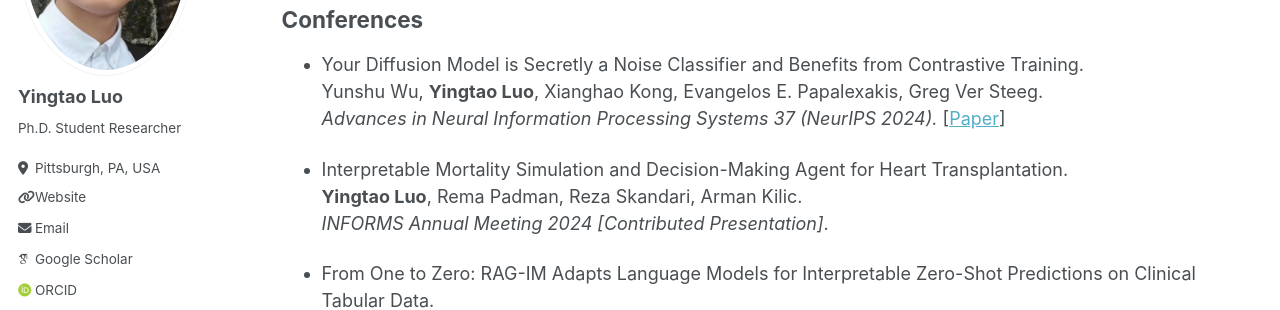
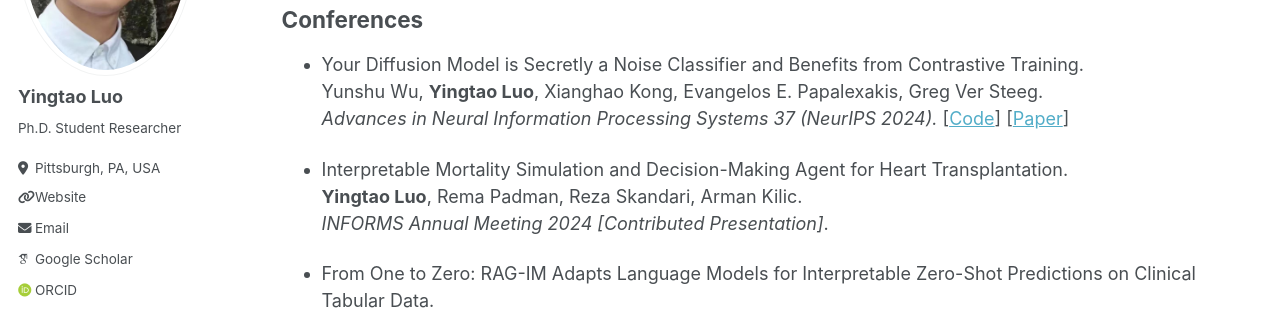
Before and after one commit to yingtaoluo/yingtaoluo.github.io, a Jekyll site: the page built from _pages/publications.md, in a window 1280 px wide and 900 px high. Shown: the part 252-562 px from the top of the window. Built offline with Jekyll 4.4.1, drawn with Linux system fonts in a browser that asks for light colours; some web fonts are replaced.

Commit message:
Update publications.md

```diff
--- a/_pages/publications.md
+++ b/_pages/publications.md
@@ -21,7 +21,7 @@ author_profile: true
 
 * Your Diffusion Model is Secretly a Noise Classifier and Benefits from Contrastive Training.
 Yunshu Wu, __Yingtao Luo__, Xianghao Kong, Evangelos E. Papalexakis, Greg Ver Steeg.
-*Advances in Neural Information Processing Systems 37 (NeurIPS 2024).* [[Paper](https://openreview.net/forum?id=RE7wPI4vfT)]
+*Advances in Neural Information Processing Systems 37 (NeurIPS 2024).* [[Code](https://github.com/yunshuwu/ContrastiveDiffusionLoss)] [[Paper](https://openreview.net/forum?id=RE7wPI4vfT)]
 
 * Interpretable Mortality Simulation and Decision-Making Agent for Heart Transplantation.
 __Yingtao Luo__, Rema Padman, Reza Skandari, Arman Kilic.
```
